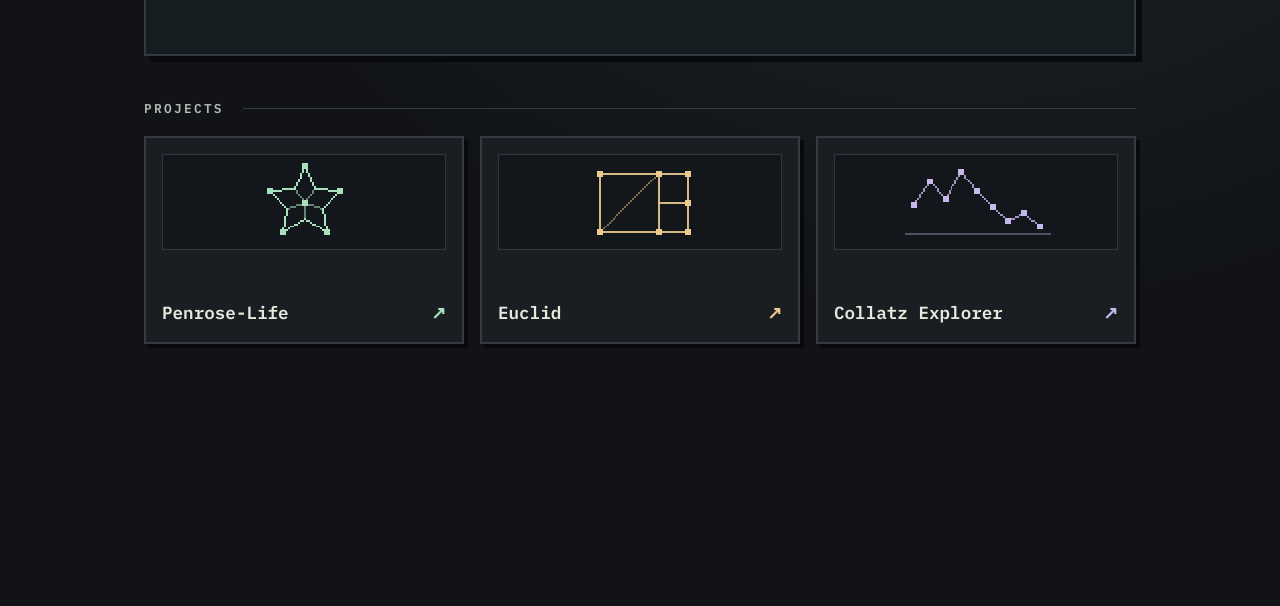
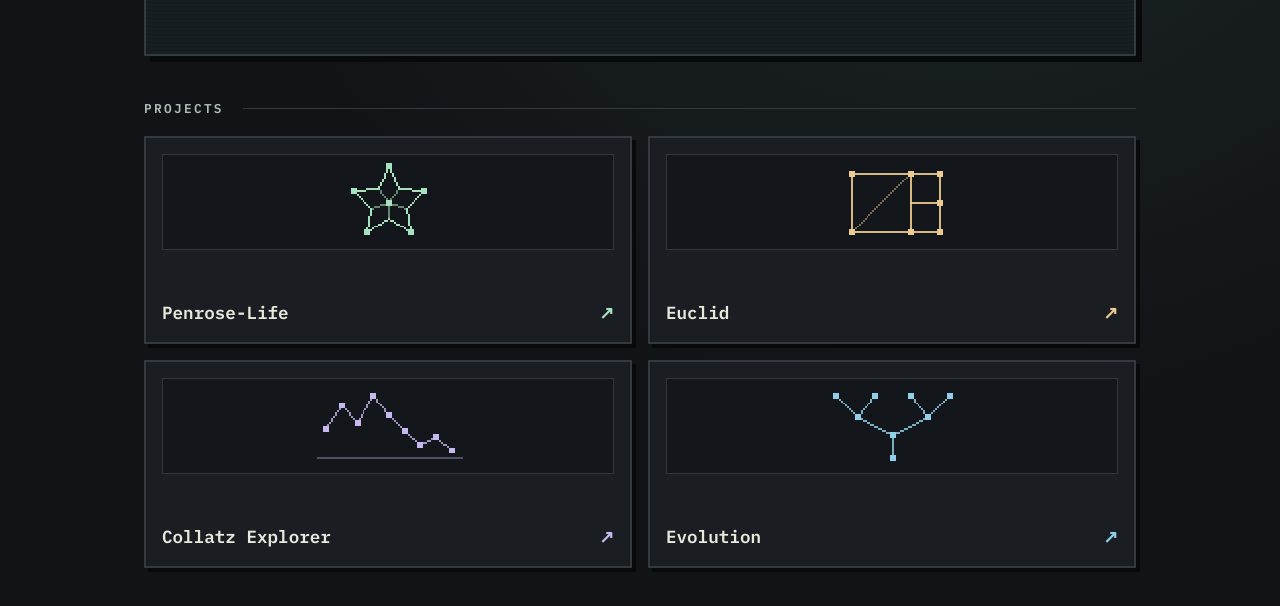
Before and after one commit to MikeRoute66/mikeroute66.github.io, a plain HTML site: page index.html in a window 1280 px wide. Shown: the part 338-944 px from the top of the page. Before the commit the page ends 800 px from the top, so only its background shows below. Drawn offline with Linux system fonts and the light colour scheme.

Commit message:
Add Evolution to MiNDweb

```diff
--- a/index.html
+++ b/index.html
@@ -18,10 +18,11 @@ header canvas{min-width:8rem;justify-self:end;max-width:19rem}
 section{margin-top:2.65rem}
 h2{display:flex;align-items:center;gap:1.2rem;margin:0 0 1.1rem;color:#b1beb7;font-size:.8rem;text-transform:uppercase;letter-spacing:.18em}
 h2::after{content:"";height:1px;background:var(--line);flex:1}
-ul{display:grid;grid-template-columns:repeat(3,minmax(0,1fr));gap:1rem;list-style:none;margin:0;padding:0}
+ul{display:grid;grid-template-columns:repeat(2,minmax(0,1fr));gap:1rem;list-style:none;margin:0;padding:0}
 li{--accent:#a8e1bd}
 li:nth-child(2){--accent:#edca8f}
 li:nth-child(3){--accent:#c7b8ee}
+li:nth-child(4){--accent:#91cfe9}
 a{display:grid;min-height:13rem;grid-template-rows:1fr auto;gap:1rem;padding:1rem;text-decoration:none;color:var(--paper);border:2px solid var(--line);background:#1a1e23;box-shadow:4px 4px #08090b}
 a:hover,a:focus-visible{border-color:var(--accent);background:#23292e}
 a:focus-visible{outline:2px dashed var(--accent);outline-offset:4px}
@@ -50,6 +51,7 @@ a canvas{height:3.5rem}
     <li><a href="https://mikeroute66.github.io/Penrose-Life/"><canvas id="penrose" width="104" height="48" aria-hidden="true"></canvas><span class="label">Penrose-Life <span class="arrow" aria-hidden="true">↗</span></span></a></li>
     <li><a href="https://mikeroute66.github.io/Euclid/"><canvas id="euclid" width="104" height="48" aria-hidden="true"></canvas><span class="label">Euclid <span class="arrow" aria-hidden="true">↗</span></span></a></li>
     <li><a href="https://mikeroute66.github.io/Collatz/"><canvas id="collatz" width="104" height="48" aria-hidden="true"></canvas><span class="label">Collatz Explorer <span class="arrow" aria-hidden="true">↗</span></span></a></li>
+    <li><a href="https://github.com/MikeRoute66/Evolution"><canvas id="evolution" width="104" height="48" aria-hidden="true"></canvas><span class="label">Evolution <span class="arrow" aria-hidden="true">↗</span></span></a></li>
   </ul>
 </section>
 </main>
@@ -116,6 +118,14 @@ draw('collatz', '#c7b8ee', (pixel, line) => {
     pixel(x - 1,y - 1,3);
   });
 });
+draw('evolution', '#91cfe9', (pixel, line) => {
+  const branches = [[52,40,52,28],[52,28,34,19],[52,28,70,19],
+    [34,19,23,8],[34,19,43,8],[70,19,61,8],[70,19,81,8]];
+  branches.forEach(edge => line(...edge, .82));
+  [[52,40],[52,28],[34,19],[70,19],[23,8],[43,8],[61,8],[81,8]].forEach(([x,y]) => {
+    pixel(x - 1,y - 1,3);
+  });
+});
 </script>
 </body>
 </html>
```
